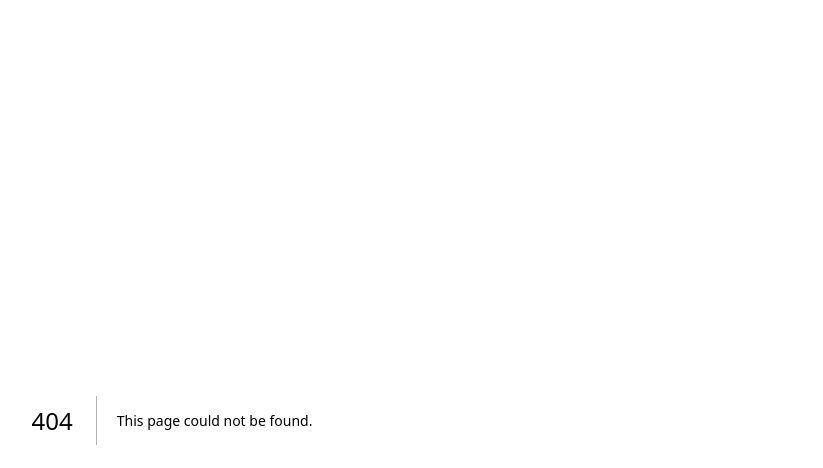
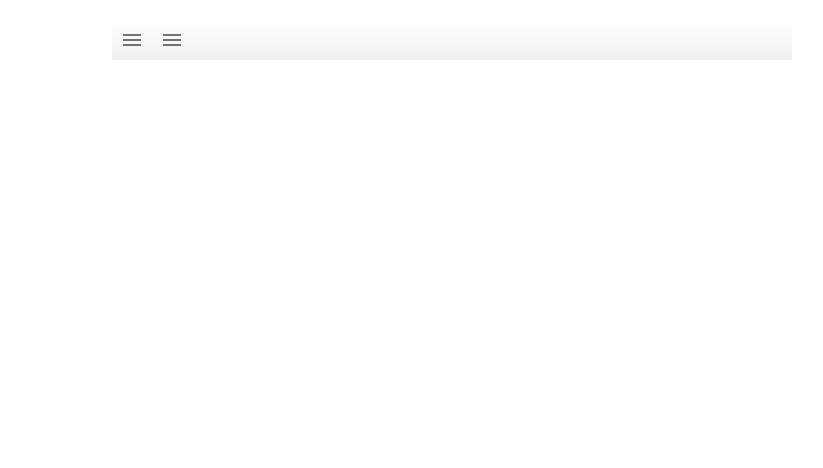
Before and after one commit to hminshen/Online-Store-App, a Next.js app in the folder frontend/: page /layout in a window 1280 px wide. Before the commit this address had no page. Shown: the top 468 px of the page, without its empty margins (188-1011 px from the left). Built offline with nearby package versions, Linux system fonts and the light colour scheme.

Commit message:
Feature: Added Navigation Bar for easy navigation between the home page and login page

```diff
--- /dev/null
+++ b/frontend/src/components/common/NavBar/NavBar.tsx
@@ -0,0 +1,27 @@
+import { Drawer, List, ListItem, ListItemText } from "@mui/material";
+import Link from "next/link";
+import { NavbarProps } from "../types";
+
+
+const Navbar: React.FC<NavbarProps> = ({ isOpen, onClose }) => {
+    return (
+      <Drawer anchor="left" open={isOpen} onClose={onClose} style={{ position: "fixed", top: 0, left: 0 }}>
+        <List>
+          <ListItem onClick={onClose}>
+            <Link href="/home">
+              <ListItemText primary="Home" />
+            </Link>
+          </ListItem>
+          {(
+            <ListItem onClick={onClose}>
+                <Link href="/login">
+                <ListItemText primary="Login" />
+                </Link>
+            </ListItem>
+            )}
+        </List>
+      </Drawer>
+    );
+  };
+
+  export default Navbar;
--- /dev/null
+++ b/frontend/src/components/common/types.tsx
@@ -0,0 +1,4 @@
+export interface NavbarProps {
+    isOpen: boolean;
+    onClose: () => void;
+  }
--- a/frontend/src/pages/_app.tsx
+++ b/frontend/src/pages/_app.tsx
@@ -1,6 +1,9 @@
 import '@/styles/globals.css'
 import type { AppProps } from 'next/app'
+import Layout from './layout'
 
 export default function App({ Component, pageProps }: AppProps) {
-  return <Component {...pageProps} />
+  return (<Layout>
+    <Component {...pageProps} />
+    </Layout>)
 }
--- /dev/null
+++ b/frontend/src/pages/layout.tsx
@@ -0,0 +1,29 @@
+import { IconButton } from "@mui/material";
+import MenuIcon from "@mui/icons-material/Menu";
+import { useState } from "react";
+import styles from "../styles/layout.module.css";
+import Navbar from "@/components/common/NavBar/NavBar";
+
+interface LayoutProps {
+    children: React.ReactNode; // Define children prop
+  }
+
+  const Layout: React.FC<LayoutProps> = ({ children }) => {
+    const [isSidebarOpen, setSidebarOpen] = useState(false);
+
+    const toggleSidebar = () => {
+      setSidebarOpen(!isSidebarOpen);
+    };
+
+    return (
+      <div className={styles.layout}>
+        <IconButton onClick={toggleSidebar} className={styles.menuIcon}>
+          <MenuIcon />
+        </IconButton>
+        <Navbar isOpen={isSidebarOpen} onClose={toggleSidebar} />
+        <main className={styles.content}>{children}</main>
+      </div>
+    );
+  };
+
+  export default Layout;
--- /dev/null
+++ b/frontend/src/styles/Layout.module.css
@@ -0,0 +1,12 @@
+.layout {
+    display: flex;
+    background: linear-gradient(to bottom, #ffffff, #f0f0f0);
+  }
+
+.menuIcon {
+    margin-left: 10px;
+}
+
+.content {
+    flex: 1;
+}
```
Also changed, not shown: frontend/src/modules/LoginPage/styles.tsx (added, +13 -0 lines).
